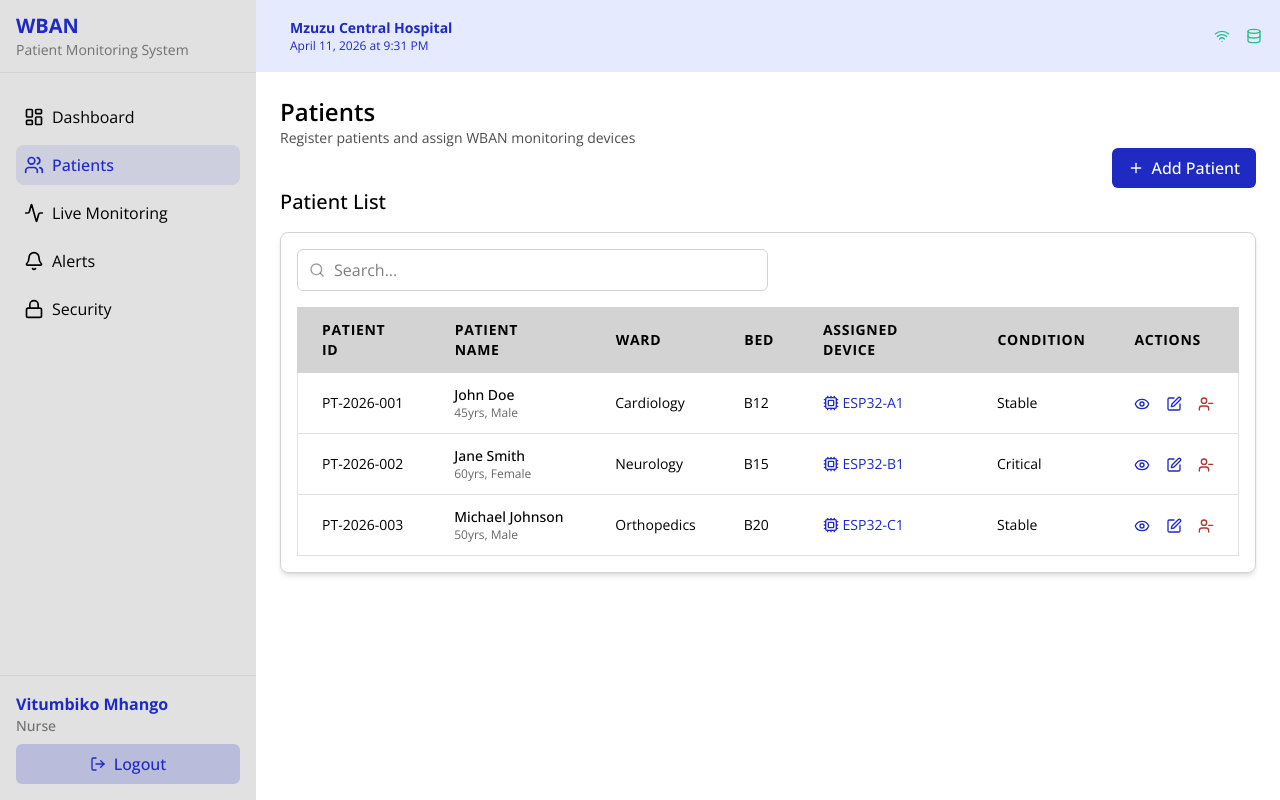
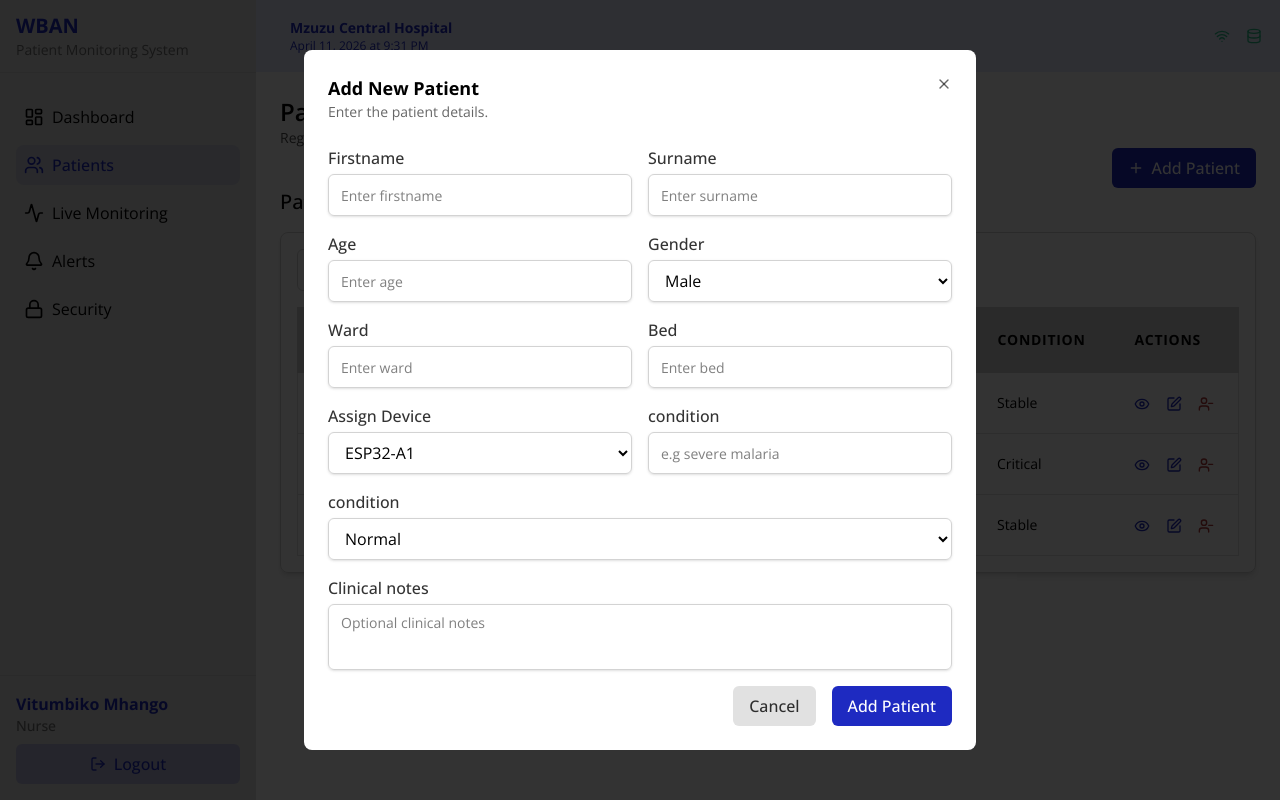
Before and after one commit to Vitumbiko-Mhango/wban-ui, a React (Vite) app: page /staff/patients in a window 1280 px wide. Built offline with nearby package versions, Linux system fonts and the light colour scheme.

Commit message:
created add patient form

```diff
--- /dev/null
+++ b/src/components/PatientForm.jsx
@@ -0,0 +1,182 @@
+import { X } from "lucide-react";
+import React from "react";
+import Button from "./common/Button";
+
+const PatientForm = () => {
+  return (
+    <div className="absolute z-50 inset-0 flex items-center justify-center bg-dark-a0/80">
+      <form className="relative bg-light-a0 p-6 rounded-lg max-w-2xl max-h-[90vh] overflow-y-auto w-full">
+        <div className="absolute right-6">
+          <button className="text-dark-a0/60 hover:text-dark-a0 cursor-pointer">
+            <X className="size-4" />
+          </button>
+        </div>
+        <div>
+          <h3 className="text-lg text-dark-a0 font-bold">Add New Patient</h3>
+          <p className="text-sm text-dark-a0/60">Enter the patient details.</p>
+        </div>
+
+        <div className="space-y-4 mt-6">
+          {/* names */}
+          <div className="flex items-center gap-4">
+            <div className="w-full">
+              <label
+                htmlFor="firstname"
+                className="block font-medium text-dark-a0/80"
+              >
+                Firstname
+              </label>
+              <input
+                type="text"
+                placeholder="Enter firstname"
+                className="mt-1 block w-full px-3 py-2 border border-surface-a30 rounded-md shadow-sm placeholder:text-sm focus:outline-none focus:ring-1 focus:ring-primary-a20 focus:border-primary-a20 transition-colors"
+              />
+            </div>
+            <div className="w-full">
+              <label
+                htmlFor="surname"
+                className="block font-medium text-dark-a0/80"
+              >
+                Surname
+              </label>
+              <input
+                type="text"
+                placeholder="Enter surname"
+                className="mt-1 block w-full px-3 py-2 border border-surface-a30 rounded-md shadow-sm placeholder:text-sm focus:outline-none focus:ring-1 focus:ring-primary-a20 focus:border-primary-a20 transition-colors"
+              />
+            </div>
+          </div>
+
+          {/* age and gender */}
+          <div className="flex items-center gap-4">
+            <div className="w-full">
+              <label
+                htmlFor="age"
+                className="block font-medium text-dark-a0/80"
+              >
+                Age
+              </label>
+              <input
+                type="number"
+                placeholder="Enter age"
+                className="mt-1 block w-full px-3 py-2 border border-surface-a30 rounded-md shadow-sm placeholder:text-sm focus:outline-none focus:ring-1 focus:ring-primary-a20 focus:border-primary-a20 transition-colors"
+              />
+            </div>
+            <div className="w-full">
+              <label
+                htmlFor="gender"
+                className="block font-medium text-dark-a0/80"
+              >
+                Gender
+              </label>
+              <select className="mt-1 block w-full px-3 py-2 border border-surface-a30 rounded-md shadow-sm placeholder:text-sm focus:outline-none focus:ring-1 focus:ring-primary-a20 focus:border-primary-a20 transition-colors">
+                <option value="male">Male</option>
+                <option value="female">Female</option>
+              </select>
+            </div>
+          </div>
+
+          {/* ward and bed */}
+          <div className="flex items-center gap-4">
+            <div className="w-full">
+              <label
+                htmlFor="ward"
+                className="block font-medium text-dark-a0/80"
+              >
+                Ward
+              </label>
+              <input
+                type="text"
+                placeholder="Enter ward"
+                className="mt-1 block w-full px-3 py-2 border border-surface-a30 rounded-md shadow-sm placeholder:text-sm focus:outline-none focus:ring-1 focus:ring-primary-a20 focus:border-primary-a20 transition-colors"
+              />
+            </div>
+            <div className="w-full">
+              <label
+                htmlFor="bed"
+                className="block font-medium text-dark-a0/80"
+              >
+                Bed
+              </label>
+              <input
+                type="text"
+                placeholder="Enter bed"
+                className="mt-1 block w-full px-3 py-2 border border-surface-a30 rounded-md shadow-sm placeholder:text-sm focus:outline-none focus:ring-1 focus:ring-primary-a20 focus:border-primary-a20 transition-colors"
+              />
+            </div>
+          </div>
+
+          {/* device and condition */}
+          <div className="flex items-center gap-4">
+            <div className="w-full">
+              <label
+                htmlFor="device"
+                className="block font-medium text-dark-a0/80"
+              >
+                Assign Device
+              </label>
+              <select className="mt-1 block w-full px-3 py-2 border border-surface-a30 rounded-md shadow-sm placeholder:text-sm focus:outline-none focus:ring-1 focus:ring-primary-a20 focus:border-primary-a20 transition-colors">
+                <option value="ESP32-A1">ESP32-A1</option>
+                <option value="ESP32-A2">ESP32-A2</option>
+                <option value="ESP32-A3">ESP32-A3</option>
+                <option value="ESP32-A4">ESP32-A4</option>
+                <option value="ESP32-A5">ESP32-A5</option>
+              </select>
+            </div>
+            <div className="w-full">
+              <label
+                htmlFor="condition"
+                className="block font-medium text-dark-a0/80"
+              >
+                condition
+              </label>
+              <input
+                type="text"
+                placeholder="e.g severe malaria"
+                className="mt-1 block w-full px-3 py-2 border border-surface-a30 rounded-md shadow-sm placeholder:text-sm focus:outline-none focus:ring-1 focus:ring-primary-a20 focus:border-primary-a20 transition-colors"
+              />
+            </div>
+          </div>
+
+          {/* status */}
+          <div className="w-full">
+            <label
+              htmlFor="condition"
+              className="block font-medium text-dark-a0/80"
+            >
+              condition
+            </label>
+            <select className="mt-1 block w-full px-3 py-2 border border-surface-a30 rounded-md shadow-sm placeholder:text-sm focus:outline-none focus:ring-1 focus:ring-primary-a20 focus:border-primary-a20 transition-colors">
+              <option value="normal">Normal</option>
+              <option value="warning">Warning</option>
+              <option value="critical">Critical</option>
+            </select>
+          </div>
+
+          {/* notes */}
+          <div className="w-full">
+            <label
+              htmlFor="notes"
+              className="block font-medium text-dark-a0/80"
+            >
+              Clinical notes
+            </label>
+            <textarea
+              name="notes"
+              placeholder="Optional clinical notes"
+              className="mt-1 block w-full px-3 py-2 border border-surface-a30 rounded-md shadow-sm placeholder:text-sm focus:outline-none focus:ring-1 focus:ring-primary-a20 focus:border-primary-a20 transition-colors resize-none"
+            ></textarea>
+          </div>
+
+          {/* buttons */}
+          <div className="flex justify-end gap-4">
+            <Button size="md" variant="secondary">Cancel</Button>
+            <Button size="md">Add Patient</Button>
+          </div>
+        </div>
+      </form>
+    </div>
+  );
+};
+
+export default PatientForm;
--- a/src/components/common/Button.jsx
+++ b/src/components/common/Button.jsx
@@ -17,7 +17,7 @@ const Button = ({
 
   const variants = {
     primary: "bg-primary-a20 hover:bg-primary-a30 text-light-a0",
-    secondary: "bg-surface-a20 hover:bg-surface-a30 text-dark-a0",
+    secondary: "bg-surface-a20 hover:bg-surface-a30 text-dark-a0/80",
     danger: "bg-danger-a0 hover:bg-danger-a10 text-light-a0 ",
     success: "bg-success-a10 hover:bg-success-a20 text-light-a0",
   };
--- a/src/pages/staff/Patients.jsx
+++ b/src/pages/staff/Patients.jsx
@@ -3,6 +3,7 @@ import GeneralTable from "../../components/common/GeneralTable";
 import Heading from "../../components/common/Heading";
 import { Cpu, Eye, Plus, SquarePen, UserMinus } from "lucide-react";
 import Button from "../../components/common/Button";
+import PatientForm from "../../components/PatientForm";
 
 const Patients = () => {
   const patientsData = [
@@ -108,6 +109,8 @@ const Patients = () => {
           </tr>
         )}
       />
+
+      <PatientForm />
     </div>
   );
 };
```
